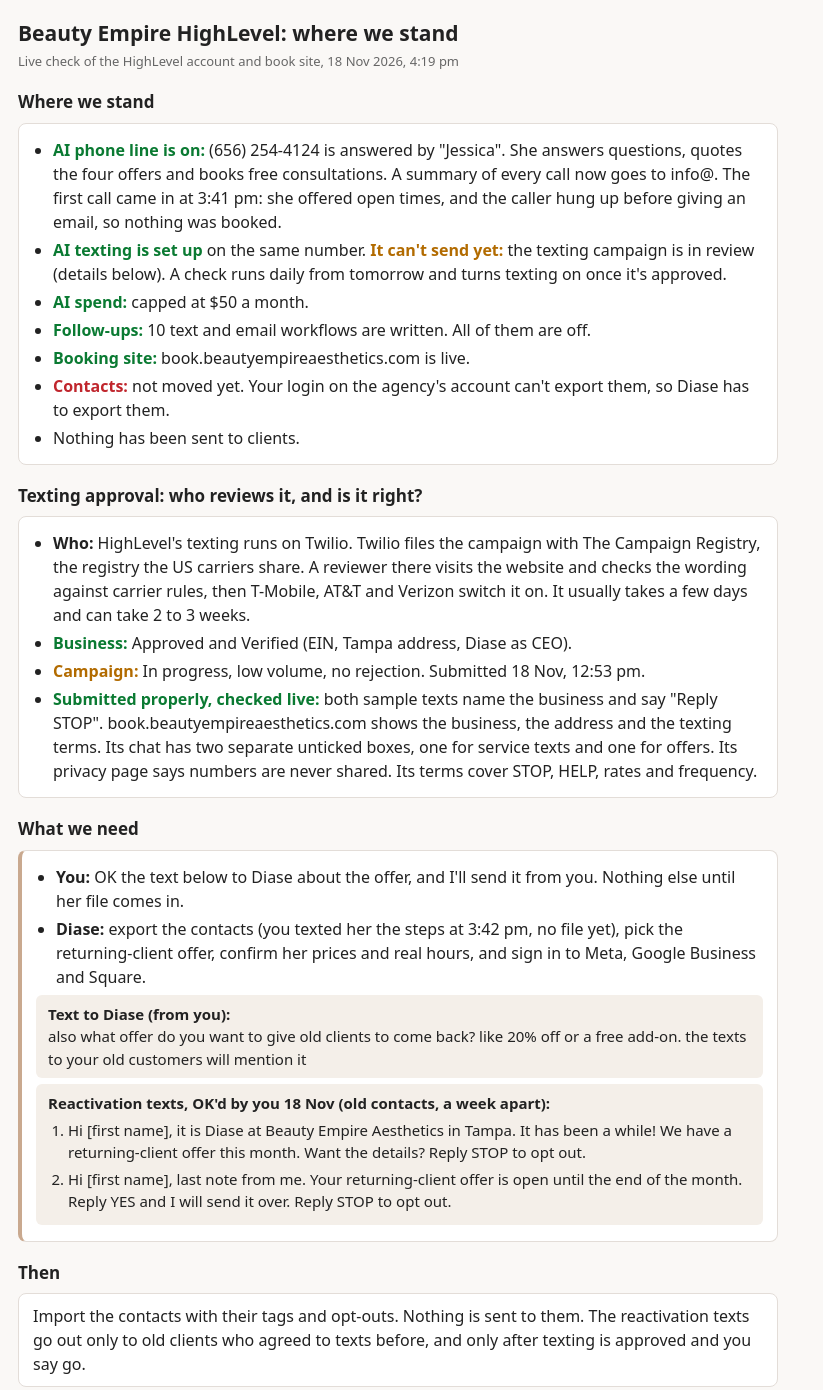
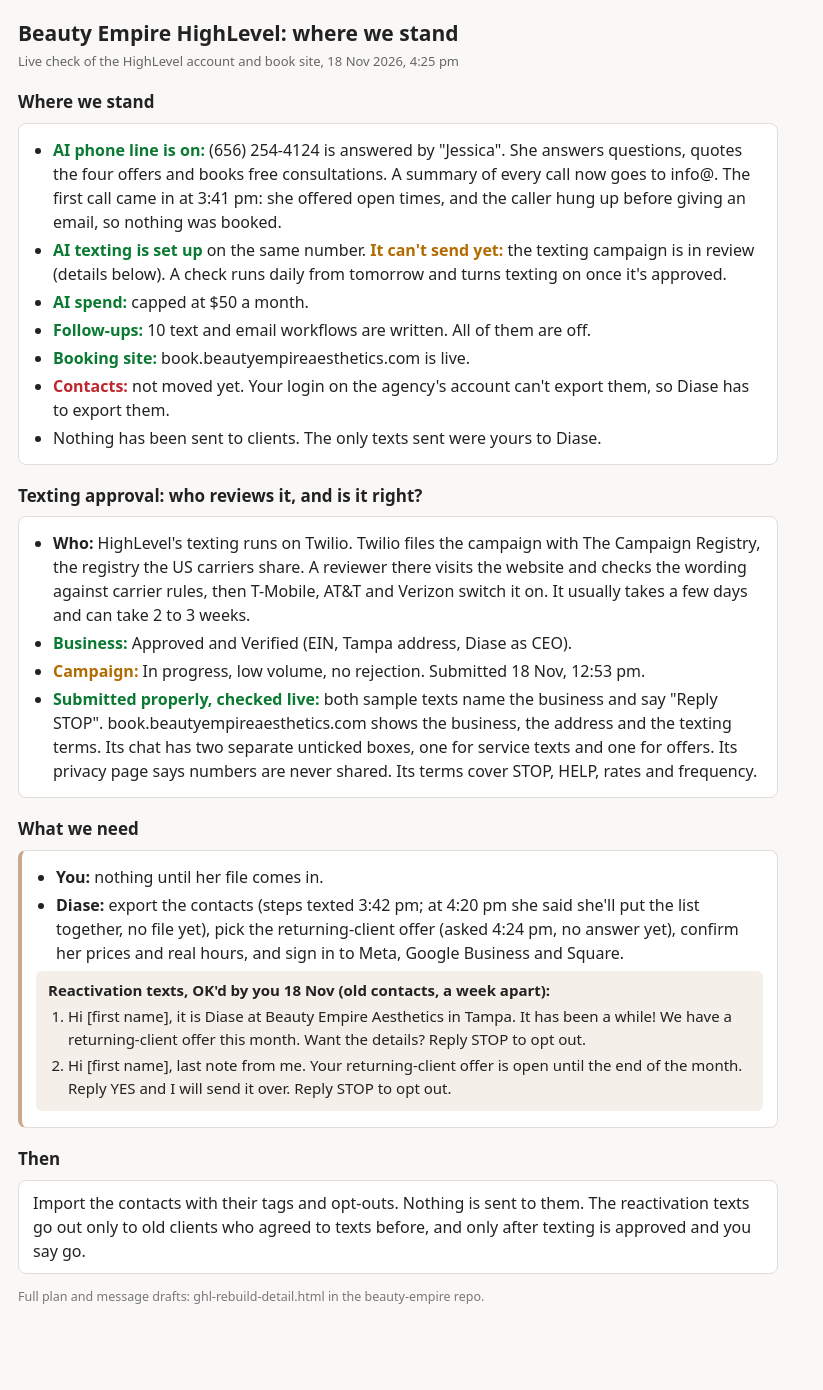
Before and after one commit to johnkslg/status-pages, a plain HTML site: page ghl-rebuild-6d9059.html in a window 1280 px wide. Shown: the top 1390 px of the page, without its empty margins (0-823 px from the left). After the commit the page ends 1324 px from the top, so only its background shows below. Drawn offline with Linux system fonts and the light colour scheme.

Commit message:
Publish ghl-rebuild-6d9059.html

```diff
--- a/ghl-rebuild-6d9059.html
+++ b/ghl-rebuild-6d9059.html
@@ -13,7 +13,7 @@ ul,ol{margin:4px 0;padding-left:20px}li{margin:4px 0}
 .small{font-size:12.5px;color:#777;margin-top:14px}
 </style></head><body>
 <h1>Beauty Empire HighLevel: where we stand</h1>
-<div class="sub">Live check of the HighLevel account and book site, 18 Nov 2026, 4:19 pm</div>
+<div class="sub">Live check of the HighLevel account and book site, 18 Nov 2026, 4:25 pm</div>
 
 <h2>Where we stand</h2>
 <div class="box"><ul>
@@ -23,7 +23,7 @@ ul,ol{margin:4px 0;padding-left:20px}li{margin:4px 0}
 <li><span class="y">Follow-ups:</span> 10 text and email workflows are written. All of them are off.</li>
 <li><span class="y">Booking site:</span> book.beautyempireaesthetics.com is live.</li>
 <li><span class="n">Contacts:</span> not moved yet. Your login on the agency's account can't export them, so Diase has to export them.</li>
-<li>Nothing has been sent to clients.</li>
+<li>Nothing has been sent to clients. The only texts sent were yours to Diase.</li>
 </ul></div>
 
 <h2>Texting approval: who reviews it, and is it right?</h2>
@@ -36,10 +36,9 @@ ul,ol{margin:4px 0;padding-left:20px}li{margin:4px 0}
 
 <h2>What we need</h2>
 <div class="box ask"><ul>
-<li><b>You:</b> OK the text below to Diase about the offer, and I'll send it from you. Nothing else until her file comes in.</li>
-<li><b>Diase:</b> export the contacts (you texted her the steps at 3:42 pm, no file yet), pick the returning-client offer, confirm her prices and real hours, and sign in to Meta, Google Business and Square.</li>
+<li><b>You:</b> nothing until her file comes in.</li>
+<li><b>Diase:</b> export the contacts (steps texted 3:42 pm; at 4:20 pm she said she'll put the list together, no file yet), pick the returning-client offer (asked 4:24 pm, no answer yet), confirm her prices and real hours, and sign in to Meta, Google Business and Square.</li>
 </ul>
-<div class="copy"><b>Text to Diase (from you):</b><br>also what offer do you want to give old clients to come back? like 20% off or a free add-on. the texts to your old customers will mention it</div>
 <div class="copy"><b>Reactivation texts, OK'd by you 18 Nov (old contacts, a week apart):</b><ol>
 <li>Hi [first name], it is Diase at Beauty Empire Aesthetics in Tampa. It has been a while! We have a returning-client offer this month. Want the details? Reply STOP to opt out.</li>
 <li>Hi [first name], last note from me. Your returning-client offer is open until the end of the month. Reply YES and I will send it over. Reply STOP to opt out.</li>
```
